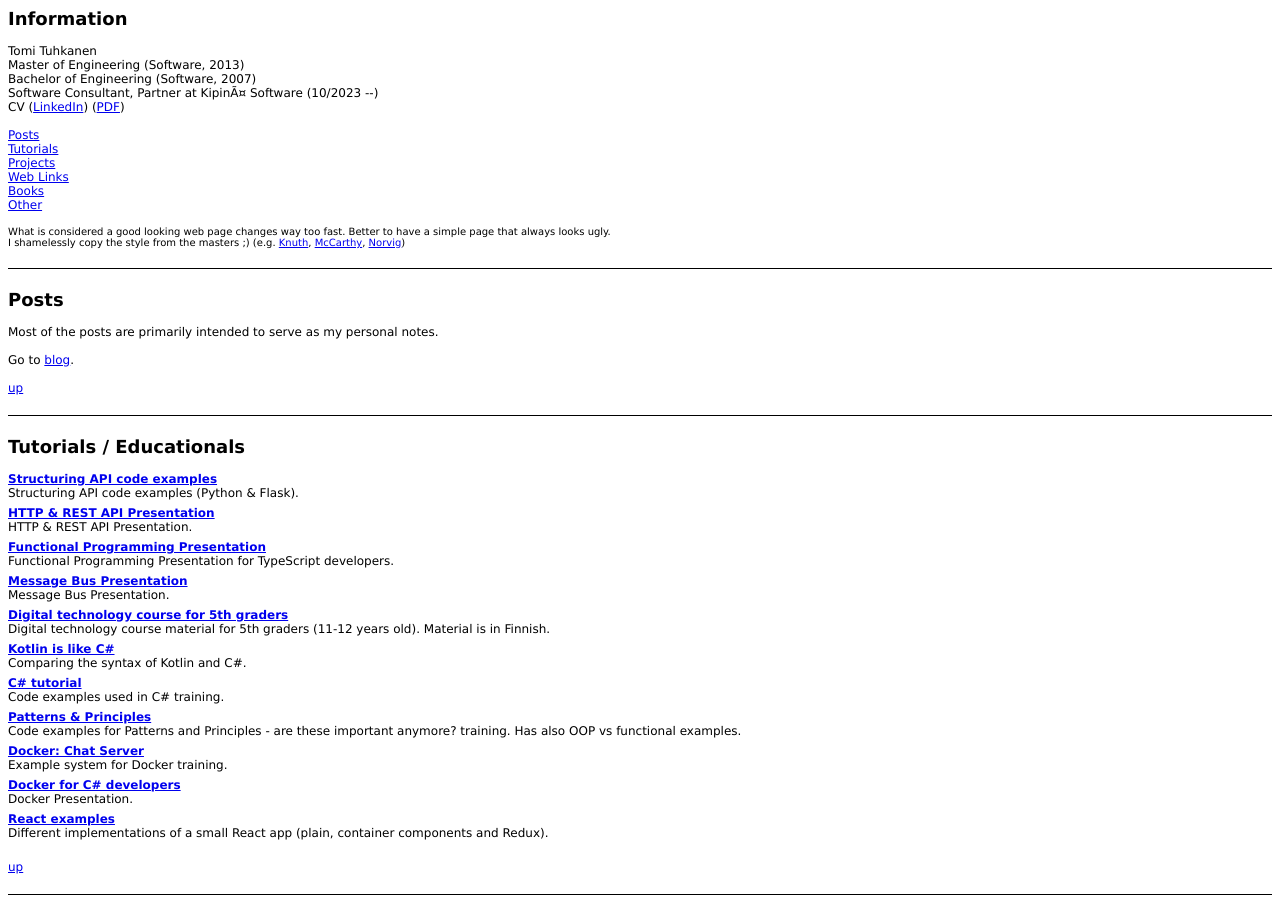
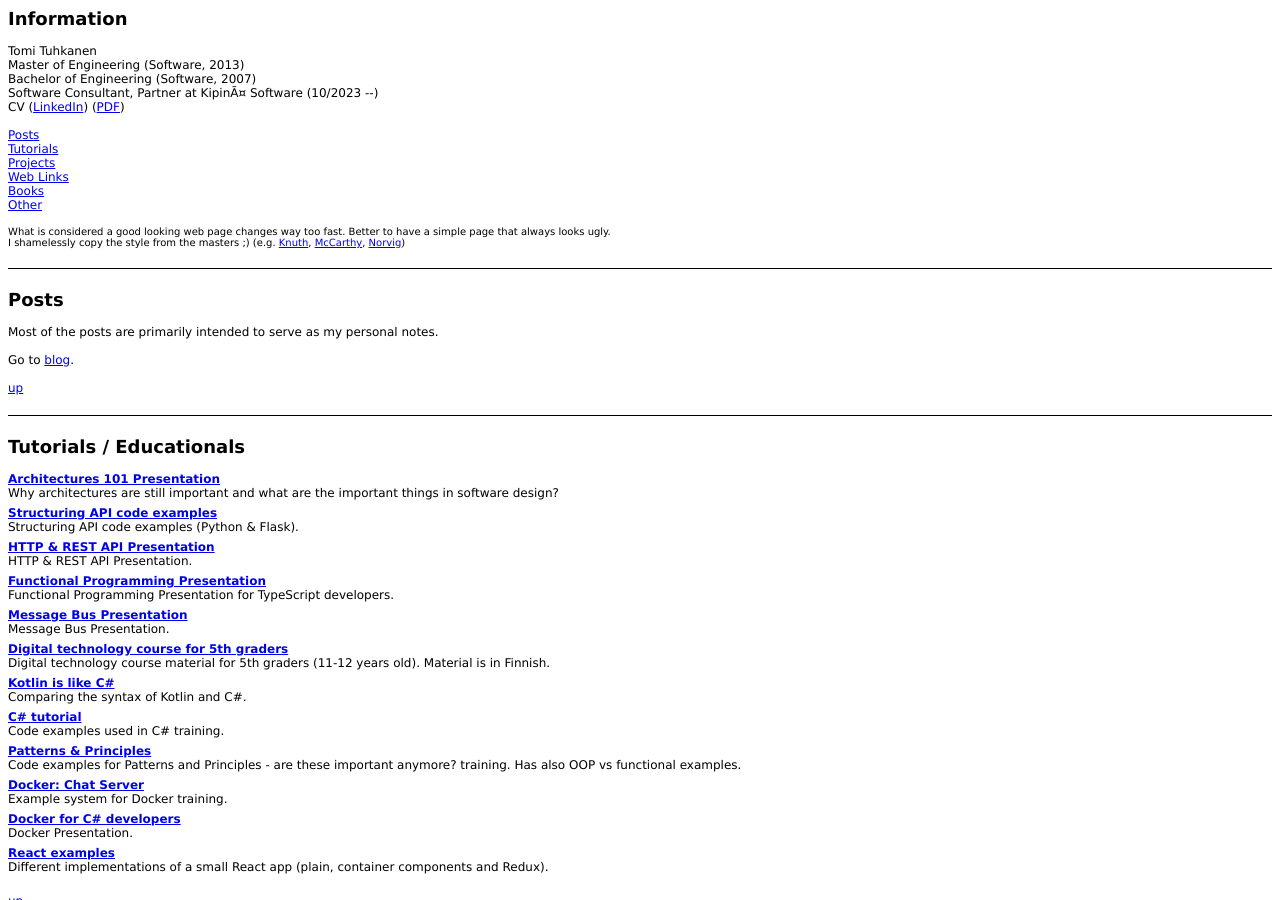
Before and after one commit to ttu/ttu.github.io, a Jekyll site: the page index.html, which Jekyll copies as it is, in a window 1280 px wide and 900 px high. Built offline with Jekyll 4.4.1, drawn with Linux system fonts in a browser that asks for light colours.

Commit message:
Add architecture presentation link

```diff
--- a/index.html
+++ b/index.html
@@ -101,6 +101,11 @@
 	<div class="area">
 		<a name="tutorials"/>
 		<h2>Tutorials / Educationals</h2>
+
+		<div class="ownDev">
+			<a href="https://docs.google.com/presentation/d/1_NWUWaPkqOuxR1ceegC2gk_VTmVndcXuXvygZeVplNY/edit?usp=sharing">Architectures 101 Presentation</a><br/>
+			Why architectures are still important and what are the important things in software design?
+		</div>
 
 		<div class="ownDev">
 			<a href="https://github.com/ttu/structuring-code-examples">Structuring API code examples</a><br/>
```
